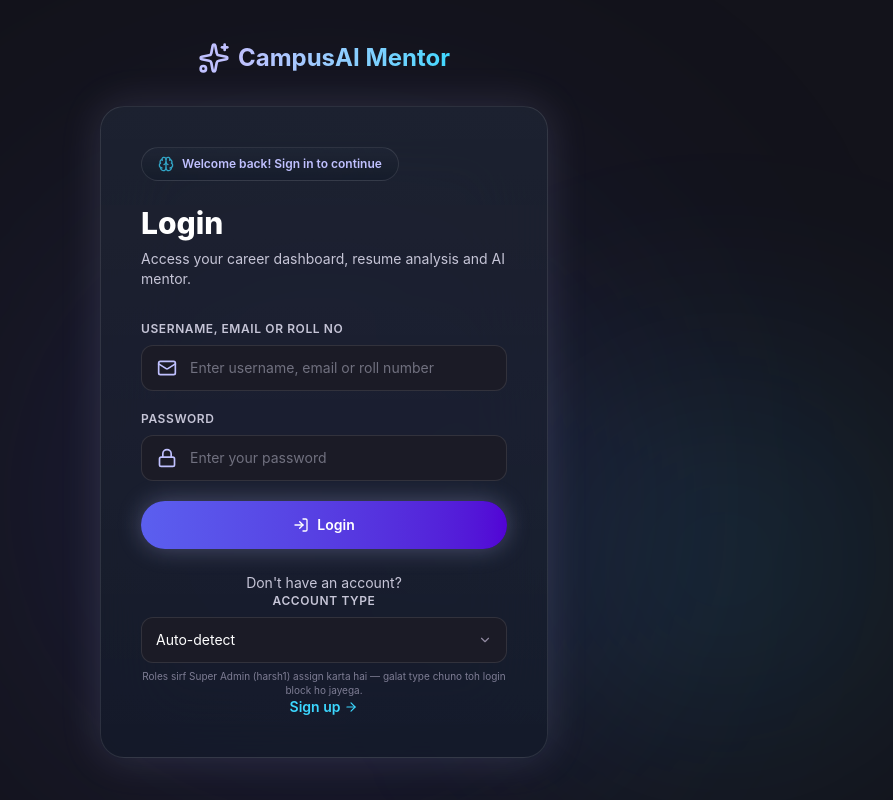
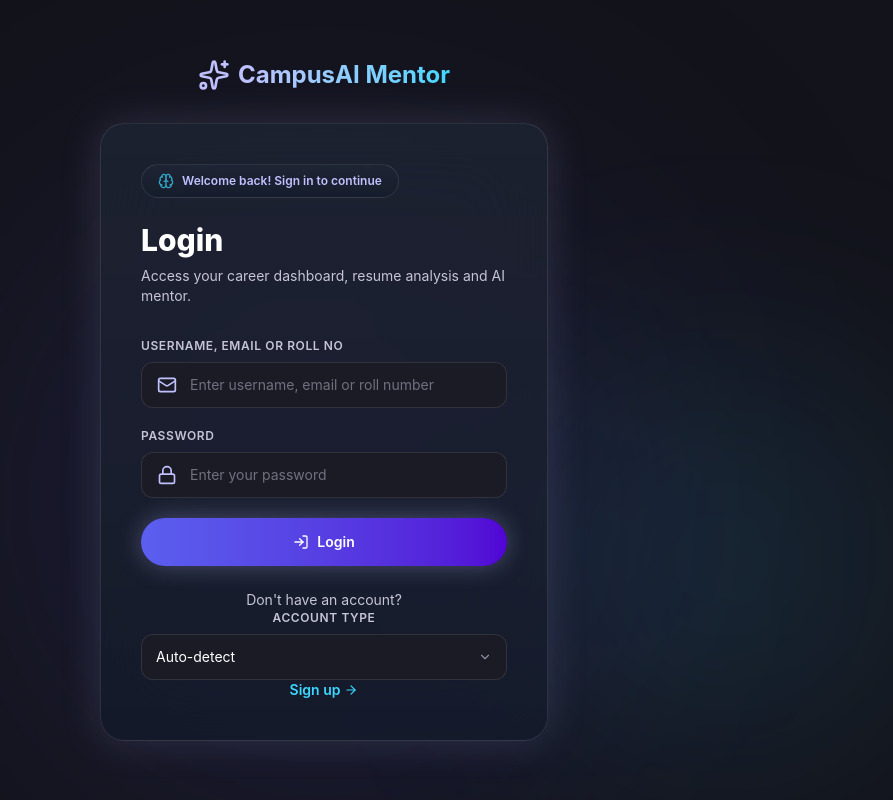
Before and after one commit to harshitsetheh-droid/main-campus-ai-mentor, a React (Vite) app in the folder react/: page / in a window 1280 px wide. Shown: the whole page, without its empty margins (316-1209 px from the left). Built offline with nearby package versions, Linux system fonts and the light colour scheme.

Commit message:
Remove hint line under login Account Type selector

```diff
--- a/react/src/components/LoginScreen.tsx
+++ b/react/src/components/LoginScreen.tsx
@@ -150,9 +150,6 @@ export const LoginScreen: React.FC<LoginScreenProps> = ({ onSuccess, onSwitchToS
                   <option key={v} value={v}>{l}</option>
                 ))}
               </select>
-              <p className="text-[10px] text-[#7e7d94] mt-1.5">
-                Roles sirf Super Admin (harsh1) assign karta hai — galat type chuno toh login block ho jayega.
-              </p>
             </div>
 
             <button
```
